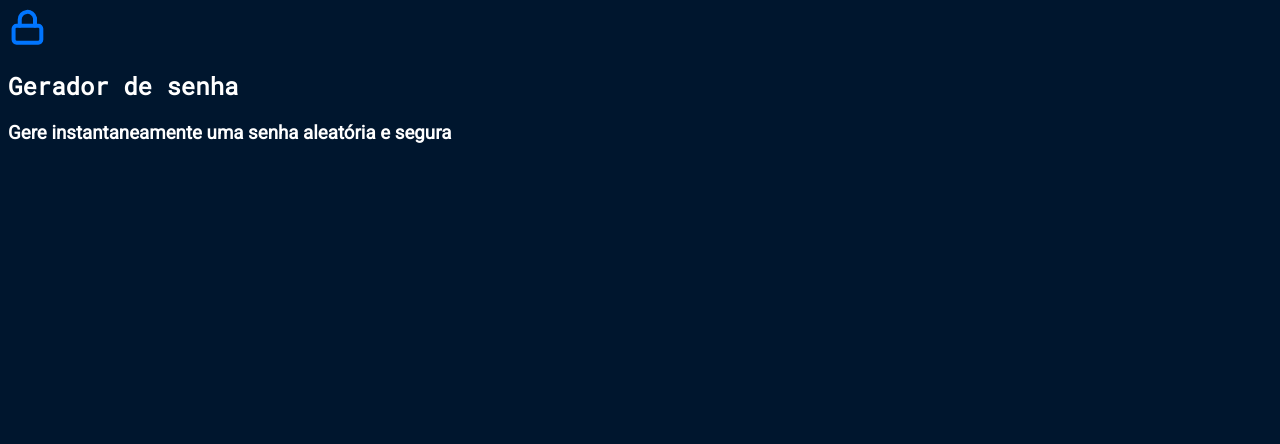
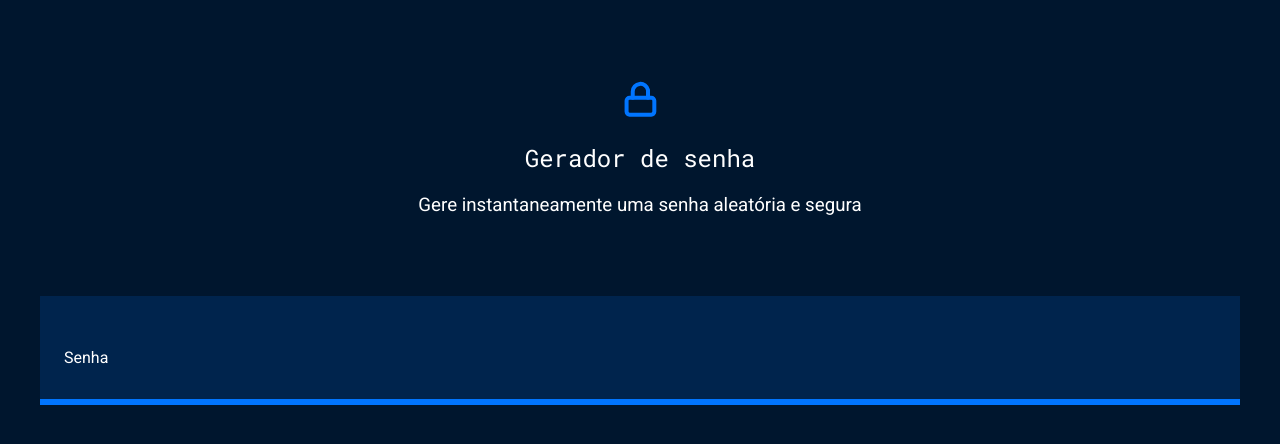
Before and after one commit to kemillyluan/1tp2, a plain HTML site: page index.html in a window 1280 px wide. Drawn offline with Linux system fonts and the light colour scheme.

Commit message:
Add files via upload

```diff
--- a/index.html
+++ b/index.html
@@ -1,5 +1,6 @@
 <!DOCTYPE html>
 <html lang="pt-br">
+
 <head>
     <meta charset="UTF-8">
     <meta http-equiv="X-UA-Compatible" content="IE=edge">
@@ -7,9 +8,19 @@
     <title>Gerador de Senha</title>
     <link rel="stylesheet" href="style.css">
 </head>
+
 <body>
-    <img src="unlock.svg" alt="cadeado fechado">
-    <h2 class="titulo-principal">Gerador de senha</h2>
-    <h3 class="titulo-secundario">Gere instantaneamente uma senha aleatória e segura</h3>
+    <section class="conteudo">
+        <div class="conteudo-titulo">
+            <img src="unlock.svg" alt="cadeado fechado">
+            <h2 class="titulo-principal">Gerador de senha</h2>
+            <h3 class="titulo-secundario">Gere instantaneamente uma senha aleatória e segura</h3>
+        </div>
+        <div class="conteudo-senha">
+            <label for="senha">Senha</label>
+            <input name="senha" type="text" id="campo-senha">
+        </div>
+    </section>
 </body>
+
 </html>
--- a/style.css
+++ b/style.css
@@ -15,6 +15,10 @@ body{
     font-family: var(--roboto);
 }
 
+*{
+    font-weight: 400;
+}
+
 .titulo-principal{
     font-family: var(--roboto-mono);
     font: size 32px;
@@ -23,3 +27,32 @@ body{
 .titulo.secundario{
     font-size: 24px;
 }
+
+.conteudo-titulo{
+    text-align: center;
+    margin-top: 80px;
+}
+
+.conteudo-senha{
+    margin-top: 80px;
+    background: var(--fundo-senha);
+    padding: 24px;
+    border-bottom: 6px solid var(--borda);
+}
+
+#campo-senha{
+    background-color: var(--fundo-senha);
+    border: none;
+    color: var(--branco);
+    font-family: var(--roboto-mono);
+    font-size: 40px;
+}
+
+#campo-senha:focus{
+    outline: none;
+}
+
+.conteudo{
+    max-width: 1200px;
+    margin: 0 auto;
+}
```
